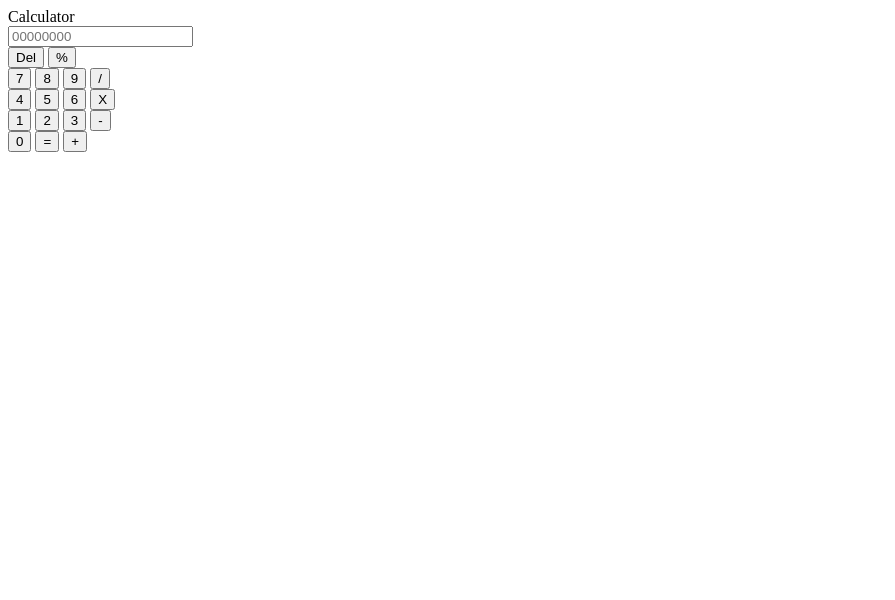
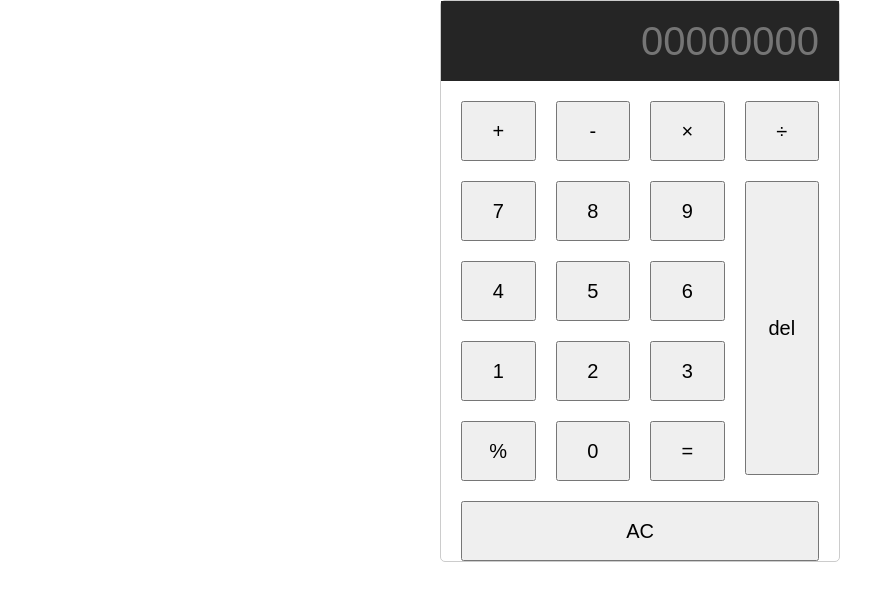
Before and after one commit to SyedGulzar786/js-assignment-10, a plain HTML site: page index.html in a window 1280 px wide. Shown: the whole page, without its empty margins (0-895 px from the left). Drawn offline with Linux system fonts and the light colour scheme.

Commit message:
assignment completed

```diff
--- a/app.js
+++ b/app.js
@@ -1,39 +1,83 @@
-    var del = document.getElementById("del").value
-    var mod = document.getElementById("mod").value
-    var svn = document.getElementById("svn").value
-    var eit = document.getElementById("eit").value
-    var nin = document.getElementById("nin").value
-    var ash = document.getElementById("ash").value
-    var fur = document.getElementById("fur").value
-    var fiv = document.getElementById("fiv").value
-    var six = document.getElementById("six").value
-    var mul = document.getElementById("mul").value
-    var one = document.getElementById("one").value
-    var two = document.getElementById("two").value
-    var tre = document.getElementById("tre").value
-    var nus = document.getElementById("nus").value
-    var ero = document.getElementById("ero").value
-    var eql = document.getElementById("eql").value
-    var pls = document.getElementById("pls").value
-    var numeric = "";
-    var num = "1234567890";
-    var operation = "";
-    var extra = "";
-    var match = false;
-    function eval(express) {
-        extra += express
-        for(var i = 0; i < extra.length; i++){
-            for(var j = 0; j < num.length; j++){
-                if(extra[i] == num[j]){
-                    numeric += extra[i]
-                    match = true
-                }
+var one = document.getElementById("one").value;
+var two = document.getElementById("two").value;
+var tre = document.getElementById("tre").value;
+var fur = document.getElementById("fur").value;
+var fiv = document.getElementById("fiv").value;
+var six = document.getElementById("six").value;
+var svn = document.getElementById("svn").value;
+var eit = document.getElementById("eit").value;
+var nin = document.getElementById("nin").value;
+var ero = document.getElementById("ero").value;
+var pls = document.getElementById("pls").value;
+var nus = document.getElementById("nus").value;
+var mul = document.getElementById("mul").value;
+var ash = document.getElementById("ash").value;
+var mod = document.getElementById("mod").value;
+var inp = "";
+var ip1 = "";
+var ip2 = "";
+function clean(){
+   document.getElementById("ips").value = "";
+   inp = "";
+}
+function del(){
+   document.getElementById("ips").value = document.getElementById("ips").value.slice(0,-1);
+   inp = inp.slice(0,-1);
+};
+function vOne(express){
+   document.getElementById("ips").value += express
+   inp = document.getElementById("ips").value
+   console.log(inp)
+};
+    function opera(){
+
+        for(var i = 0; inp.length; i++){
+              if(inp[i] == "+"){
+                 ip1 += inp.slice(0,i)
+                 ip2 += inp.slice(i+1)
+                 var opPlus = Number(ip1) + Number(ip2)
+                 document.getElementById("ips").value = ""
+                 ip1 = ""
+                 ip2 = ""
+                 break;
+               }
+               else if(inp[i] == "-"){
+               ip1 += inp.slice(0,i)
+               ip2 += inp.slice(i+1)
+               var opPlus = Number(ip1) - Number(ip2)
+               document.getElementById("ips").value = ""
+               ip1 = ""
+               ip2 = ""
+               break;
             }
-        }
-        extra = ""
-        console.log(numeric)
-        // else{
-            //     operation += express
-            //     numeric += "!"
-            // }
-    }
+            else if(inp[i] == "X"){
+               ip1 += inp.slice(0,i)
+               ip2 += inp.slice(i+1)
+               var opPlus = Number(ip1) * Number(ip2)
+               document.getElementById("ips").value = ""
+               ip1 = ""
+               ip2 = ""
+               break;
+            }
+            else if(inp[i] == "/"){
+               ip1 += inp.slice(0,i)
+               ip2 += inp.slice(i+1)
+               var opPlus = Number(ip1) / Number(ip2)
+               document.getElementById("ips").value = ""
+               ip1 = ""
+               ip2 = ""
+               break;
+            }
+            else if(inp[i] == "%"){
+               ip1 += inp.slice(0,i)
+               ip2 += inp.slice(i+1)
+               var opPlus = Number(ip1) % Number(ip2)
+               document.getElementById("ips").value = ""
+               ip1 = ""
+               ip2 = ""
+               break;
+            }
+         }
+
+          document.getElementById("ips").value = opPlus;
+}
--- a/index.html
+++ b/index.html
@@ -7,40 +7,41 @@
     <link rel="stylesheet" href="style.css">
 </head>
 <body>
+    <div class="calculator card">
 
-    <div class="container">
-        <div class="header">Calculator</div>
-        <input type="text" id="ips" class="result" placeholder="00000000">
-        <div class="first-row">
-            <input type="button" id="del" onclick="" value="Del" class="">
-            <input type="button" id="mod" onclick="eval(mod)" value="%" class="global">
+        <input type="text" id="ips" class="calculator-screen z-depth-1" placeholder="00000000" disabled />
+
+        <div class="calculator-keys">
+
+          <button  type="button" class="operator btn btn-info" id="pls" onclick="vOne(pls)" value="+">+</button>
+          <button  type="button" class="operator btn btn-info" id="nus" onclick="vOne(nus)" value="-">-</button>
+          <button  type="button" class="operator btn btn-info" id="mul" onclick="vOne(mul)" value="X">&times;</button>
+          <button  type="button" class="operator btn btn-info" id="ash" onclick="vOne(ash)" value="/">&divide;</button>
+
+          <button  type="button" id="svn" onclick="vOne(svn)" value="7" class="btn btn-light waves-effect">7</button>
+          <button  type="button" id="eit" onclick="vOne(eit)" value="8" class="btn btn-light waves-effect">8</button>
+          <button  type="button" id="nin" onclick="vOne(nin)" value="9" class="btn btn-light waves-effect">9</button>
+
+
+          <button  type="button" id="fur" onclick="vOne(fur)" value="4" class="btn btn-light waves-effect">4</button>
+          <button  type="button" id="fiv" onclick="vOne(fiv)" value="5" class="btn btn-light waves-effect">5</button>
+          <button  type="button" id="six" onclick="vOne(six)" value="6" class="btn btn-light waves-effect">6</button>
+
+
+          <button  type="button" id="one" onclick="vOne(one)" value="1" class="btn btn-light waves-effect">1</button>
+          <button  type="button" id="two" onclick="vOne(two)" value="2" class="btn btn-light waves-effect">2</button>
+          <button  type="button" id="tre" onclick="vOne(tre)" value="3" class="btn btn-light waves-effect">3</button>
+
+
+          <button  type="button" id="mod" onclick="vOne(mod)" class="decimal function btn btn-secondary" value="%">%</button>
+          <button  type="button" id="ero" onclick="vOne(ero)" value="0" class="btn btn-light waves-effect">0</button>
+          <button  type="button" id="eql" onclick="opera()"   class="all-clear function btn btn-danger btn-sm" value="=">=</button>
+
+          <button  type="button" class="equal-sign operator btn btn-default" id="del" onclick="del()" value="Del">del</button>
+
         </div>
-    <div class="second-row">
-        <input type="button" id="svn" onclick="eval(svn)" value="7" class="global">
-        <input type="button" id="eit" onclick="eval(eit)" value="8" class="global">
-        <input type="button" id="nin" onclick="eval(nin)" value="9" class="global">
-        <input type="button" id="ash" onclick="eval(ash)" value="/" class="global">
-    </div>
-    <div class="third-row">
-        <input type="button" id="fur" onclick="eval(fur)" value="4" class="global">
-        <input type="button" id="fiv" onclick="eval(fiv)" value="5" class="global">
-        <input type="button" id="six" onclick="eval(six)" value="6" class="global">
-        <input type="button" id="mul" onclick="eval(mul)" value="X" class="global">
-    </div>
-    <div class="fourth-row">
-        <input type="button" id="one" onclick="eval(one)" value="1" class="global">
-        <input type="button" id="two" onclick="eval(two)" value="2" class="global">
-        <input type="button" id="tre" onclick="eval(tre)" value="3" class="global">
-        <input type="button" id="nus" onclick="eval(nus)" value="-" class="global">
-    </div>
-    <div class="conflict">
-        <div class="left">
-            <input type="button" id="ero" onclick="eval(ero)" value="0" class=" big">
-            <input type="button" id="eql" onclick="" value="=" class=" green white-text big top-margin">
-            <input type="button" id="pls" onclick="eval(pls)" value="+" class="global grey plus">
-        </div>
+        <button  type="button" class="btn clear" id="ac" onclick="clean()" value="ac">AC</button>
       </div>
-    </div>
-    <script src="app.js"></script>
+      <script src="app.js"></script>
 </body>
 </html>
--- a/style.css
+++ b/style.css
@@ -0,0 +1,55 @@
+html {
+    font-size: 62.5%;
+    box-sizing: border-box;
+  }
+body{
+  margin: 0px;
+  display: flex;
+  justify-content: center;
+}
+  *,
+  *::before,
+  *::after {
+    margin: 0;
+    padding: 0;
+    box-sizing: inherit;
+  }
+
+  .calculator {
+    border: 1px solid #ccc;
+    border-radius: 5px;
+    width: 400px;
+  }
+
+  .calculator-screen {
+    width: 100%;
+    height: 80px;
+    border: none;
+    background-color: #252525;
+    color: #fff;
+    text-align: right;
+    padding-right: 20px;
+    padding-left: 10px;
+    font-size: 4rem;
+  }
+
+  button {
+    height: 60px;
+    font-size: 2rem!important;
+  }
+
+  .equal-sign {
+    height: 98%;
+    grid-area: 2 / 4 / 6 / 5;
+  }
+
+  .calculator-keys {
+    display: grid;
+    grid-template-columns: repeat(4, 1fr);
+    grid-gap: 20px;
+    padding: 20px;
+  }
+  .clear{
+    width: 90%;
+    margin-left: 20px;
+  }
```
